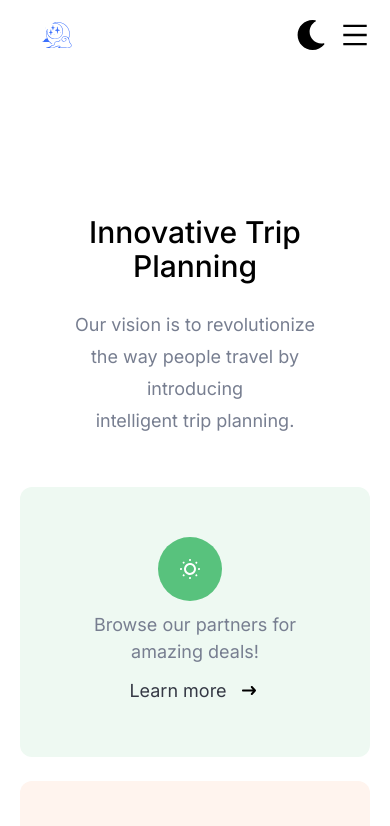
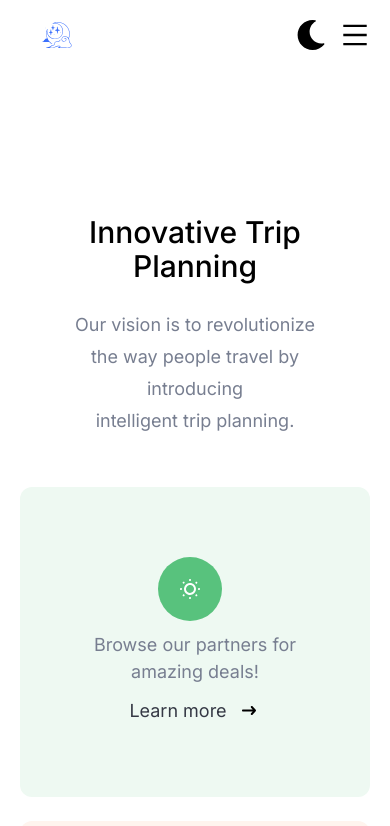
Before and after one commit to ronaldpaek/astro-planner-client, a React (Vite) app: page / in a window 390 px wide. Shown: the top 826 px of the page. Built offline with nearby package versions, Linux system fonts and the light colour scheme.

Commit message:
minor responsive fix

```diff
--- a/src/partials/_air-trav-best-services.scss
+++ b/src/partials/_air-trav-best-services.scss
@@ -51,8 +51,8 @@
   }
 
   .service-card {
-    // min-width: 270px;
-    // min-height: 200px;
+    min-width: 270px;
+    min-height: 200px;
   }
   .airtrav-best-services-container {
     padding: 30px 0;
@@ -67,4 +67,8 @@
   .service-card {
     // width: 100%;
   }
+  .service-card {
+    min-width: 270px;
+    min-height: 200px;
+  }
 }
--- a/src/partials/_trip-planning.scss
+++ b/src/partials/_trip-planning.scss
@@ -27,8 +27,7 @@
   justify-content: center;
   align-items: center;
   gap: 10px;
-  //   max-width: 272px;
-  //   height: 250px;
+
   border-radius: 12px;
   position: relative;
   width: 100%;
@@ -105,8 +104,8 @@
     align-items: center;
 
     .trip-card {
-      width: 100%;
-      padding: 50px;
+      max-width: 272px;
+      height: 250px;
     }
   }
 }
```
